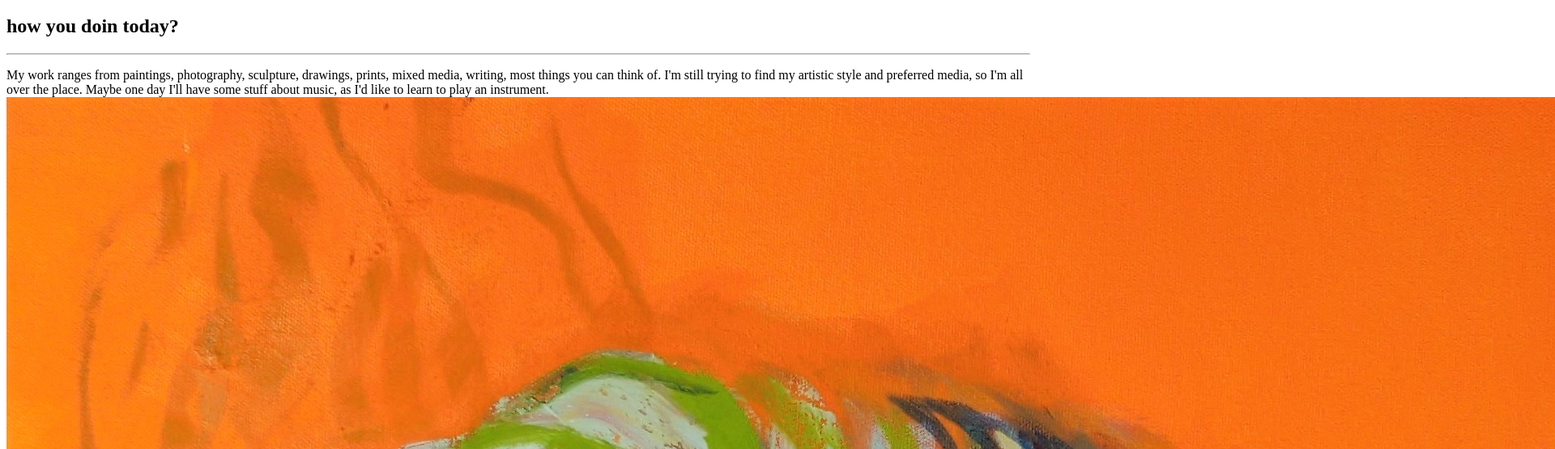
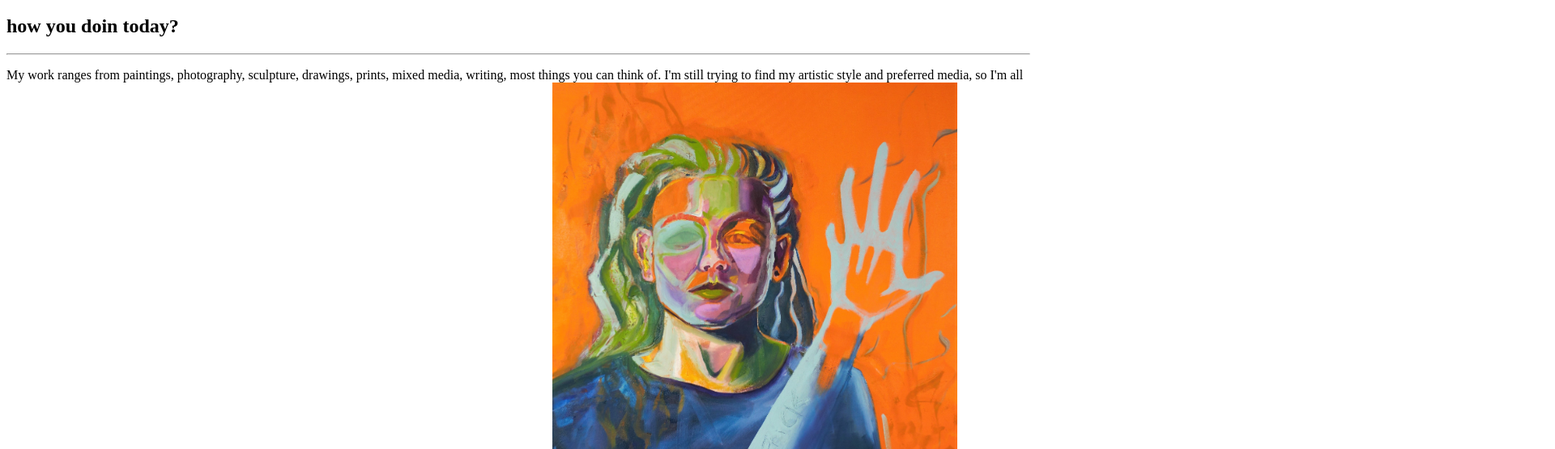
Before and after one commit to mermvonbreezy/mermvonbreezy.github.io, a plain HTML site: page index.html in a window 1280 px wide. Shown: the part 61-616 px from the top of the page at 81% size, 1920 px wide, since content can reach past the window. Drawn offline with Linux system fonts and the light colour scheme.

Commit message:
Update index.html

```diff
--- a/index.html
+++ b/index.html
@@ -8,7 +8,7 @@
         <h1>What's up, this is my first webpage.</h1>
         <h2>how you doin today?</h2>
         <hr>
-        <p>My work ranges from paintings, photography, sculpture, drawings, prints, mixed media, writing, most things you can think of. I'm still trying to find my artistic style and preferred media, so I'm all over the place. Maybe one day I'll have some stuff about music, as I'd like to learn to play an instrument. <img src = "images/I Don't Want to Paint Today.jpg"
+        <p>My work ranges from paintings, photography, sculpture, drawings, prints, mixed media, writing, most things you can think of. I'm still trying to find my artistic style and preferred media, so I'm all over the place. Maybe one day I'll have some stuff about music, as I'd like to learn to play an instrument. <img src = "images/I Don't Want to Paint Today.jpg" width="500px">
         </p>
         <hr>
 <p>designed by Maryam von Briesen 2020</p>
```
